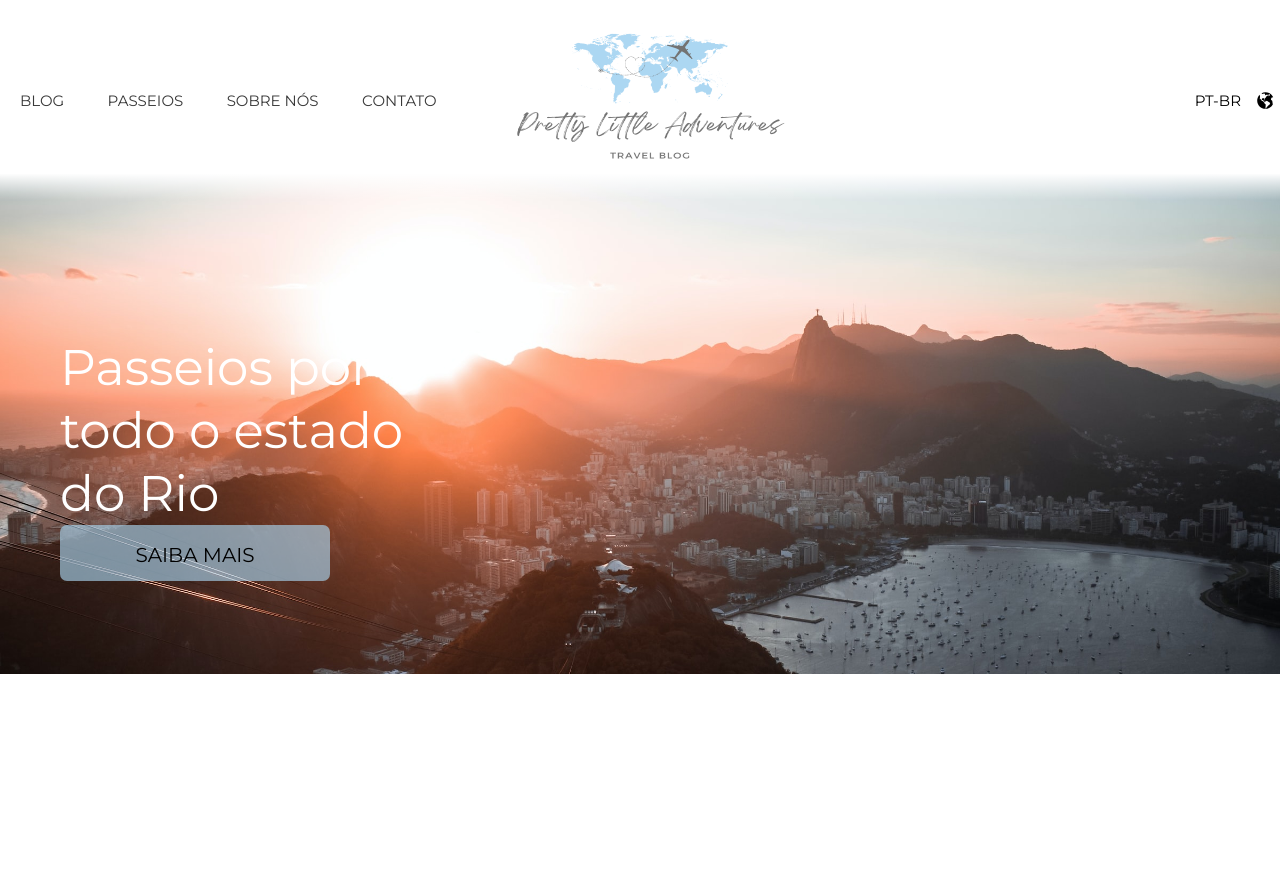
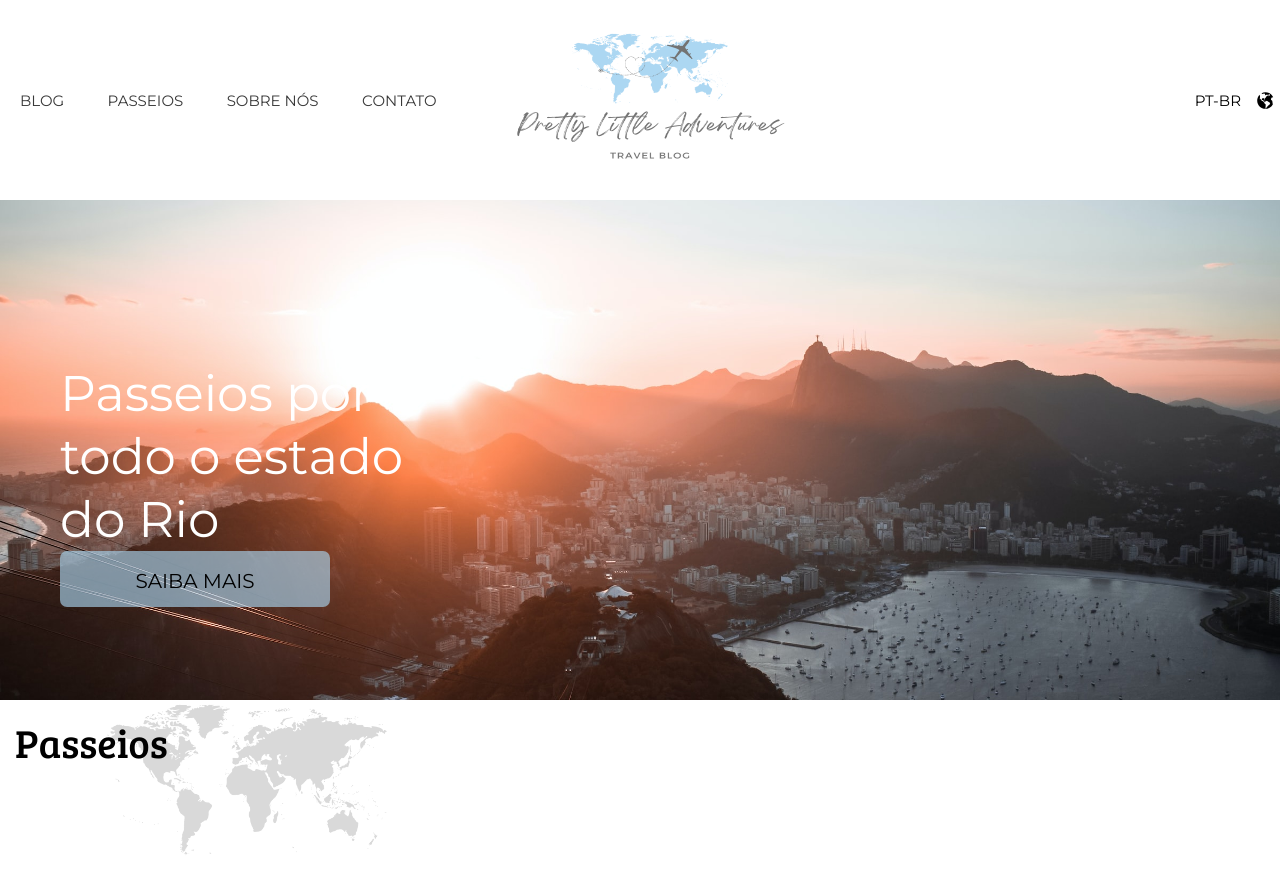
Before and after one commit to marcellecode/travel-blog-template, a React (Create React App) app: page / in a window 1280 px wide. Shown: the top 892 px of the page. Before the commit the page ends 800 px from the top, so only its background shows below. Built offline with nearby package versions, Linux system fonts and the light colour scheme.

Commit message:
feat: create passeios section and component

```diff
--- a/src/App.js
+++ b/src/App.js
@@ -9,6 +9,9 @@ function App() {
      <section className="banner-home">
         <Banner/>
      </section>
+     <section className="passeios">
+              <h1>Passeios</h1>
+     </section>
     </div>
   );
 }
--- a/src/App.scss
+++ b/src/App.scss
@@ -1,7 +1,27 @@
+@import "./ColorPalete.scss";
+
 .banner-home {
     height: 500px;
     background-color: white;
-    bottom: 26px;
     position: relative;
-    z-index: -1;
 }
+
+.passeios {
+    background-image: url("./assets/img/Mapa\ fundo.png");
+    width: 100%;
+    height: 500px;
+    background-repeat: no-repeat;
+    background-position-x: 107px;
+    background-position-y: -61px;
+    background-size: 280px;
+    padding: 15px;
+
+    h1 {
+        font-family: "BreeSerif-Regular";
+        font-style: normal;
+        font-weight: 400;
+        font-size: 40px;
+        padding: 0px;
+        margin: 0px;
+    }
+}
```
Also changed, not shown: src/components/Passeios/Passeios.js (added), src/components/Passeios/Passeios.scss (added).
